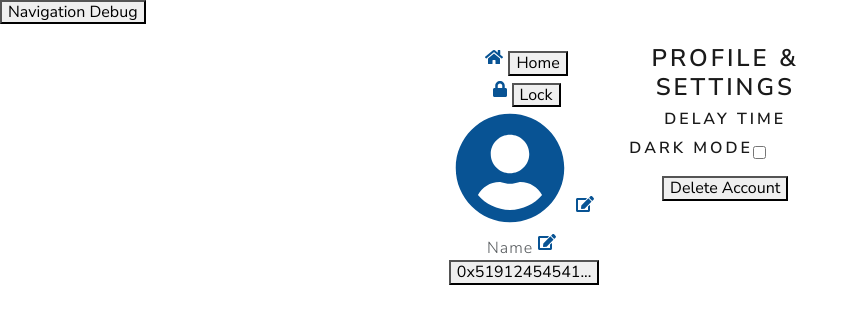
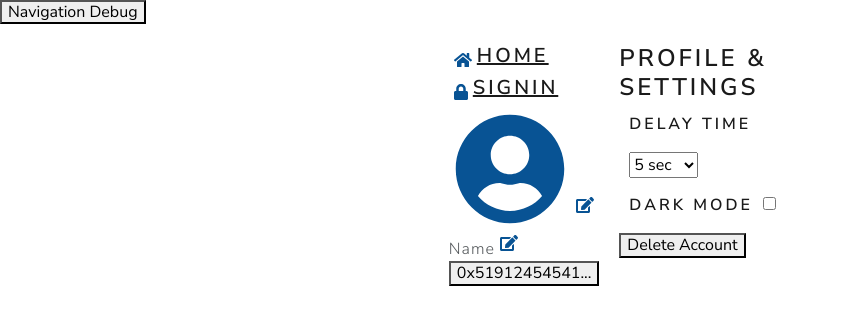
Before and after one commit to jaa2/ethereum-web-wallet, a React (Create React App) app: page /ProfileSettings in a window 1280 px wide. Shown: the top 324 px of the page, without its empty margins (0-858 px from the left). Built offline with nearby package versions, Linux system fonts and the light colour scheme.

Commit message:
edit settings style

```diff
--- a/src/ProfileSettings.scss
+++ b/src/ProfileSettings.scss
@@ -4,32 +4,47 @@
 
   margin: auto;
   padding: 10px;
-
   display: flex;
-  // flex-direction: column;
-  // justify-content: space-evenly;
-  // align-content:horizontal;
-  // align-items: center;
-
-  text-align: center;
 
   #profile-left-section {
     margin:10px;
+    #settings-nav {
+      #wallet-setup-create-wallet {
+        width: fit-content;
+        height: fit-content;
 
-    .settings-nav-button {
-      // display: flex;
-      float: left;
-      padding-left: 1px;
+        padding: 10px;
+      }
+
+      #wallet-setup-import-key {
+        width: 50%;
+        display: flex;
+        flex-direction: horizontal;
+        justify-content: space-evenly;
+        align-items: center;
+      }
+      #settings-nav-button {
+        // display: flex;
+        // float: left;
+        // padding-left: 0;
+        // margin: 10px;
+
+      }
+
+
     }
+
 
     .profile-name-edit {
       align-items: center;
       display: flex;
+      text-align: center;
 
 
     }
     .text {
       margin: 5px;
+      text-align: center;
 
     }
     .fa-icon {
@@ -44,13 +59,27 @@
     .h3 {
       margin:10px;
     }
+    #delay-selection {
+      margin:5px;
+      // display: inline-block;
+
+      #delay-selection-content {
+        display: inline-block;
+        padding: 5px;
+      }
+    }
 
 
   }
 
   #dark-mode{
-    margin:10px;
-    display: flex;
+    margin:5px;
+
+
+    #dark-mode-content {
+      display: inline-block;
+      padding: 5px;
+    }
   }
 
 }
--- a/src/ProfileSettings.tsx
+++ b/src/ProfileSettings.tsx
@@ -12,23 +12,16 @@ function ProfileSettings() {
     <div id="profile-settings">
 
       <div id="profile-left-section">
-        <div id="settings-nav-button">
-          <div>
-            <Link to="/Home">
-              <FontAwesomeIcon className="fa-icon" icon={faHome} size="1x" />
-              <button type="button">Home</button>
-            </Link>
-
-          </div>
-          <div>
-            <Link to="/SignIn">
-              <FontAwesomeIcon className="fa-icon" icon={faLock} size="1x" />
-              <button type="button">Lock</button>
-            </Link>
-
-          </div>
+        <div id="settings-nav">
+          <Link id="wallet-setup-import-key" className="link hoverable" to="/Home">
+            <FontAwesomeIcon className="fa-icon" icon={faHome} size="1x" />
+            <h4>Home</h4>
+          </Link>
+          <Link id="wallet-setup-import-key" className="link hoverable" to="/SignIn">
+            <FontAwesomeIcon className="fa-icon" icon={faLock} size="1x" />
+            <h4>SignIn</h4>
+          </Link>
         </div>
-
         <div id="profile-picture-edit">
           <FontAwesomeIcon className="fa-icon" icon={faUserCircle} size="7x" />
           <FontAwesomeIcon className="fa-icon" icon={faEdit} size="1x" />
@@ -37,22 +30,35 @@ function ProfileSettings() {
         <div id="profile-name-edit">
           <text>Name</text>
           <FontAwesomeIcon className="fa-icon" icon={faEdit} size="1x" />
-
         </div>
         <button type="button">0x51912454541...</button>
       </div>
 
       <div id="profile-right-section">
         <h3>Profile & Settings</h3>
-        <h5>Delay Time</h5>
+        <div id="delay-selection">
+          <div id="delay-selection-content">
+            <h5>Delay Time</h5>
+          </div>
+          <div id="delay-selection-content">
+            <select id="to-address-input" name="to-address">
+              <option>5 sec</option>
+              <option>10 sec</option>
+              <option>20 sec</option>
+              <option>30 sec</option>
+            </select>
+          </div>
+        </div>
         <div id="dark-mode">
-          <h5>Dark Mode</h5>
-          <input type="checkbox" />
-          <span id="slider" />
+          <div id="dark-mode-content">
+            <h5>Dark Mode</h5>
+          </div>
+          <div id="dark-mode-content">
+            <input type="checkbox" />
+          </div>
+          {/* <span id="slider"></span> */}
         </div>
-
         <button type="button">Delete Account</button>
-
       </div>
     </div>
   );
```
